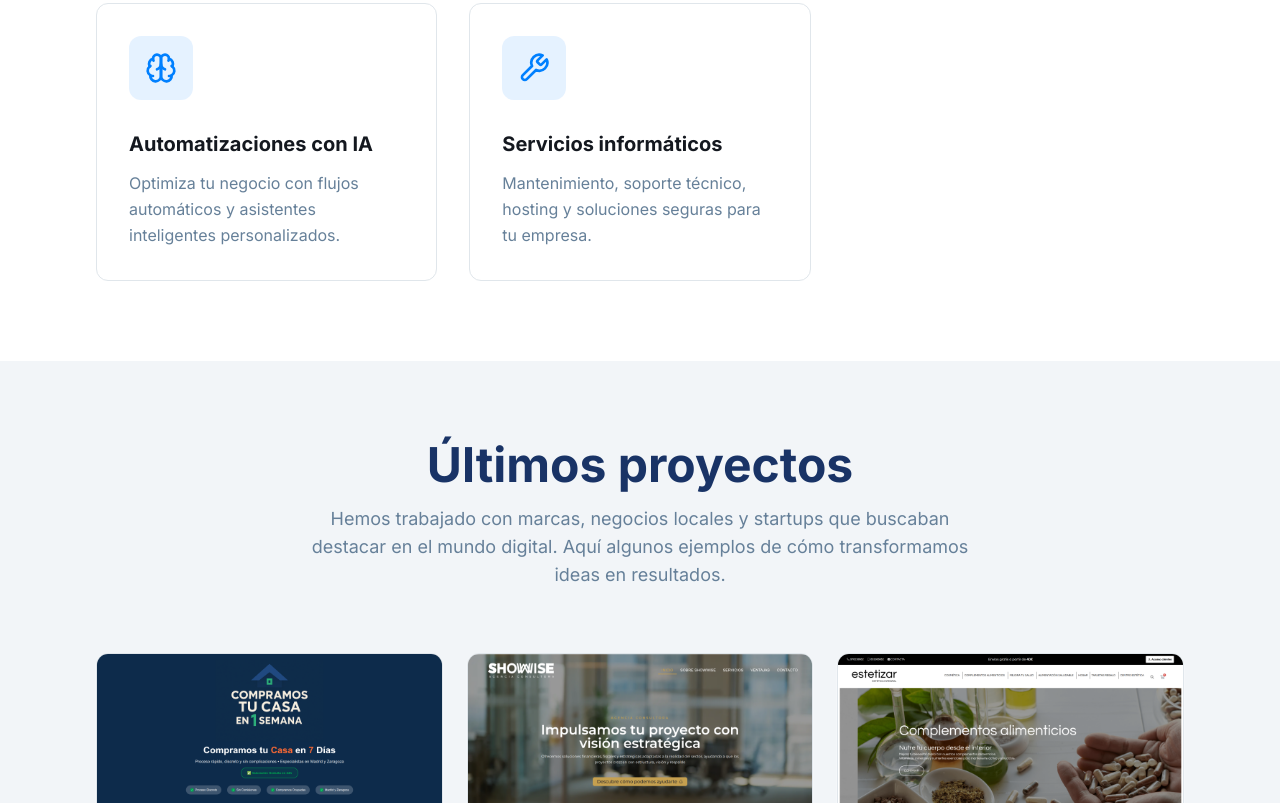
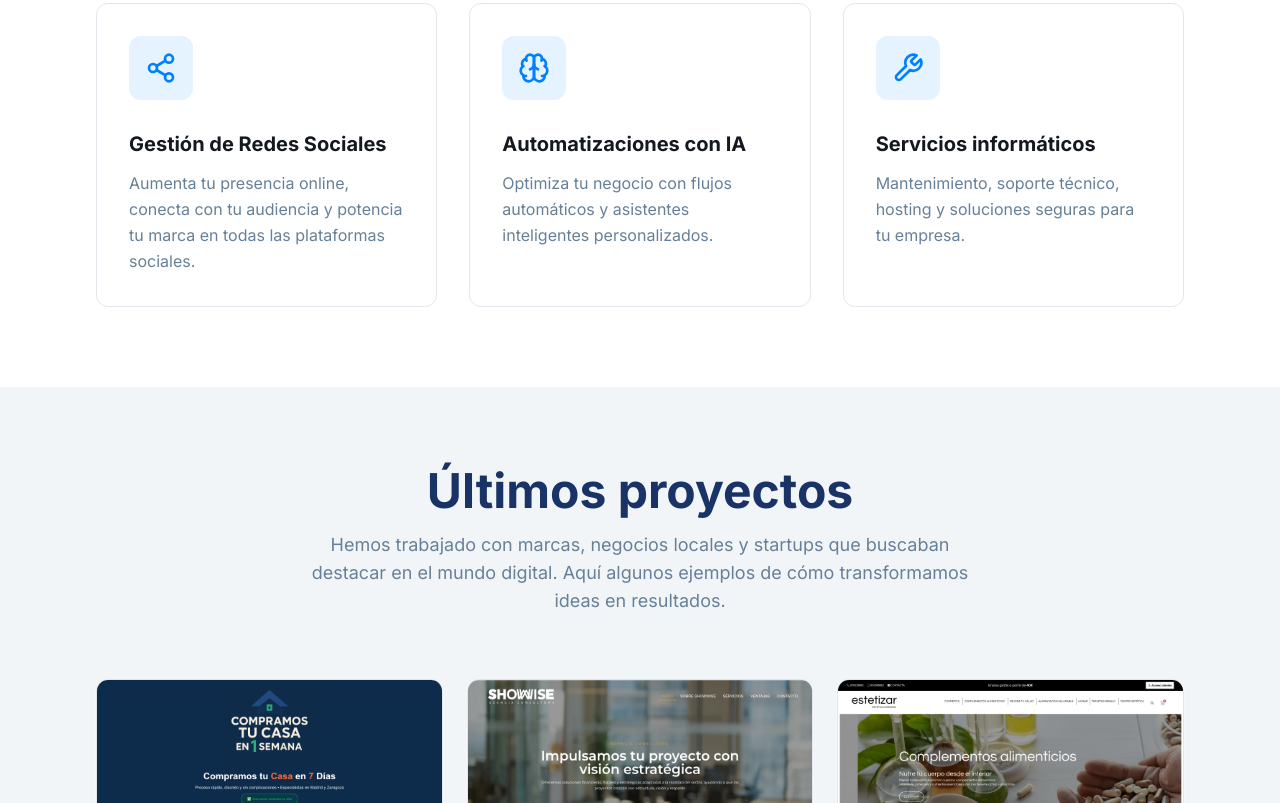
Before and after one commit to jmbatalla/evoluciona, a React (Vite) app: page / in a window 1280 px wide. Shown: the part 2040-2843 px from the top of the page. Built offline with nearby package versions, Linux system fonts and the light colour scheme; the HTML template or start-up script is replaced by a standard one.

Commit message:
Add RRSS service

```diff
--- a/src/components/Services.tsx
+++ b/src/components/Services.tsx
@@ -1,4 +1,4 @@
-import { Globe, Smartphone, Search, Brain, Wrench } from "lucide-react";
+import { Globe, Smartphone, Search, Share2, Brain, Wrench } from "lucide-react";
 import { Card, CardContent } from "@/components/ui/card";
 
 const services = [
@@ -16,6 +16,11 @@ const services = [
     icon: Search,
     title: "SEO y SEM",
     description: "Mejora tu visibilidad, atrae más tráfico y convierte con campañas inteligentes y posicionamiento natural.",
+  },
+  {
+    icon: Share2,
+    title: "Gestión de Redes Sociales",
+    description: "Aumenta tu presencia online, conecta con tu audiencia y potencia tu marca en todas las plataformas sociales.",
   },
   {
     icon: Brain,
```
